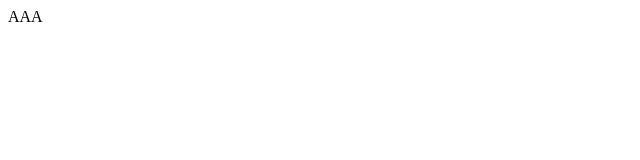
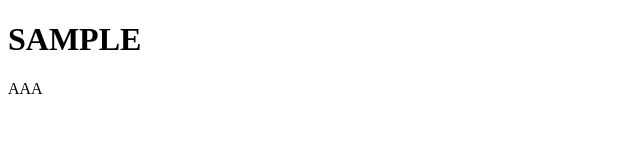
Before and after one commit to temata/responsive-web-design-practice, a plain HTML site: page index.html in a window 1280 px wide. Shown: the whole page, without its empty margins (0-640 px from the left). Drawn offline with Linux system fonts and the light colour scheme.

Commit message:
Update index.html

```diff
--- a/index.html
+++ b/index.html
@@ -2,6 +2,9 @@
 
 <html>
   </body>
-AAA
+    <h1>SAMPLE</h1>
+    <p>
+    AAA
+    </p>
   <body>
 </html>
```
